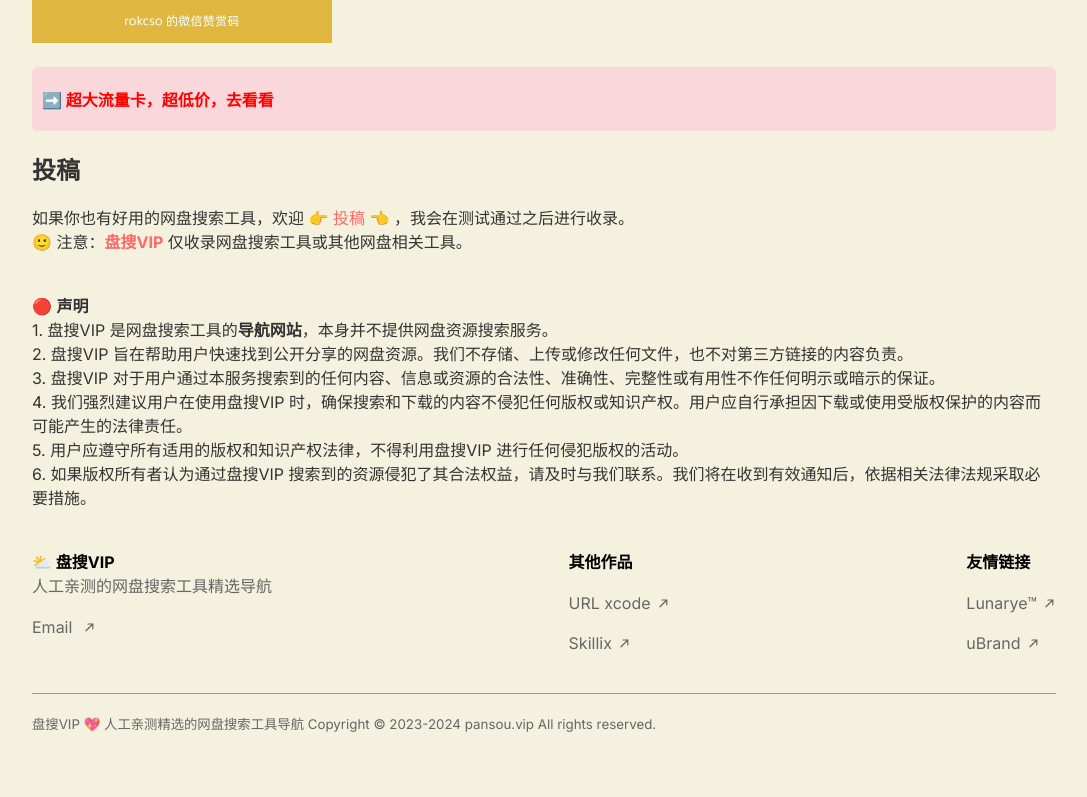
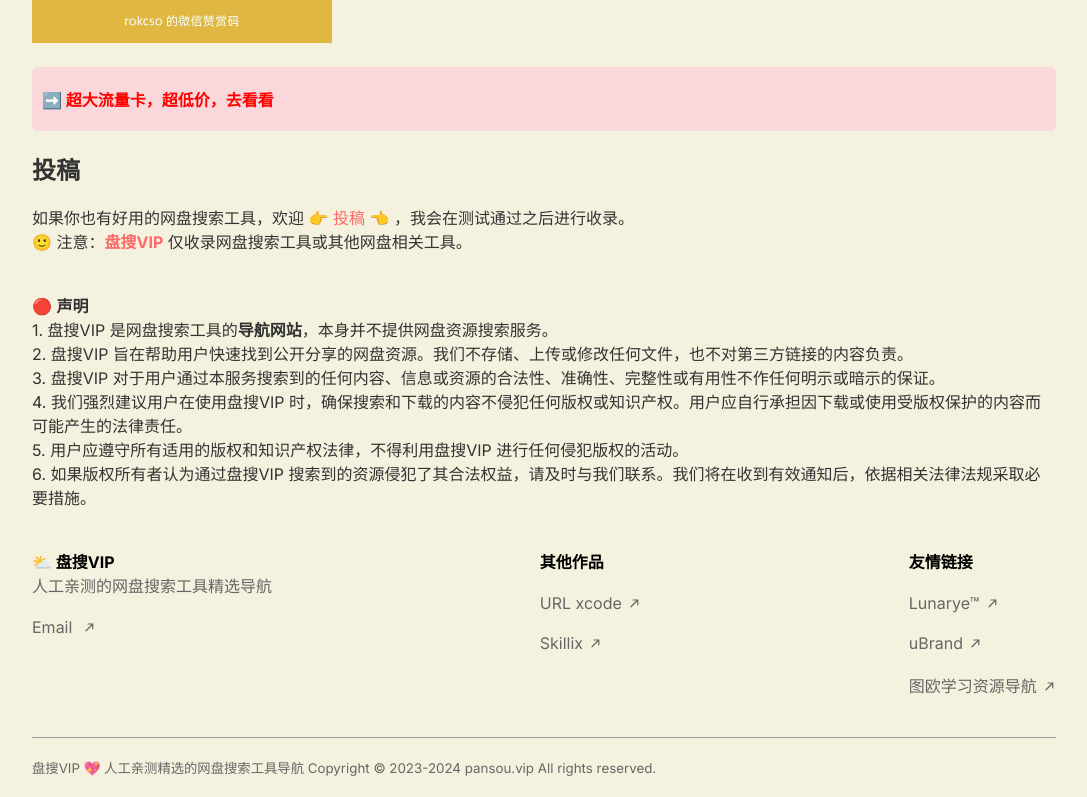
Before and after one commit to rokcso/pansou-vip, a Next.js app: page /about in a window 1280 px wide. Shown: the part 744-1541 px from the top of the page, without its empty margins (96-1183 px from the left). Before the commit the page ends 1497 px from the top, so only its background shows below. Built offline with nearby package versions, Linux system fonts and the light colour scheme.

Commit message:
add tuostudy

```diff
--- a/app/components/footer/index.js
+++ b/app/components/footer/index.js
@@ -66,19 +66,34 @@ export default function () {
         <div>
           <p>友情链接</p>
           <br />
-          <a href="https://lunarye.com/" title="Lunarye 网址" target="_blank">
+          <a
+            href="https://lunarye.com?utm_source=pansou.vip/"
+            title="Lunarye 网址"
+            target="_blank"
+          >
             Lunarye™
             <LinkArrow />
           </a>
           <br />
           <br />
           <a
-            href="https://www.ubrand.com/"
+            href="https://www.ubrand.com?utm_source=pansou.vip/"
             title="uBrand 官网"
             target="_blank"
             rel="nofollow"
           >
             uBrand
+            <LinkArrow />
+          </a>
+          <br />
+          <br />
+          <a
+            href="https://tuostudy.upnb.top?utm_source=pansou.vip/"
+            title="图欧学习资源导航"
+            target="_blank"
+            rel="nofollow"
+          >
+            图欧学习资源导航
             <LinkArrow />
           </a>
         </div>
```
